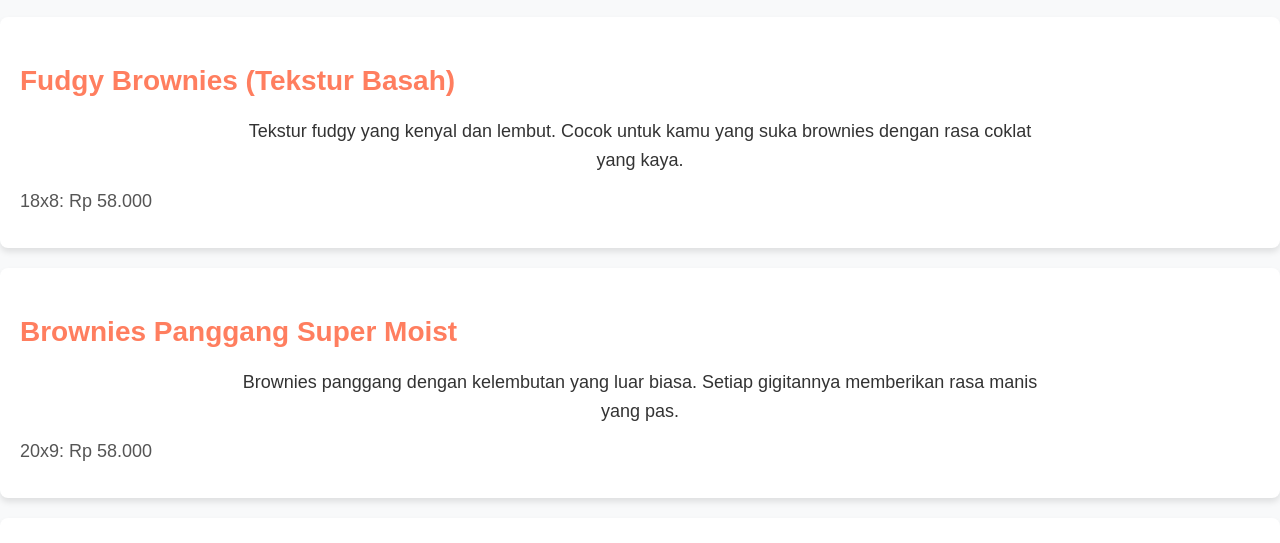
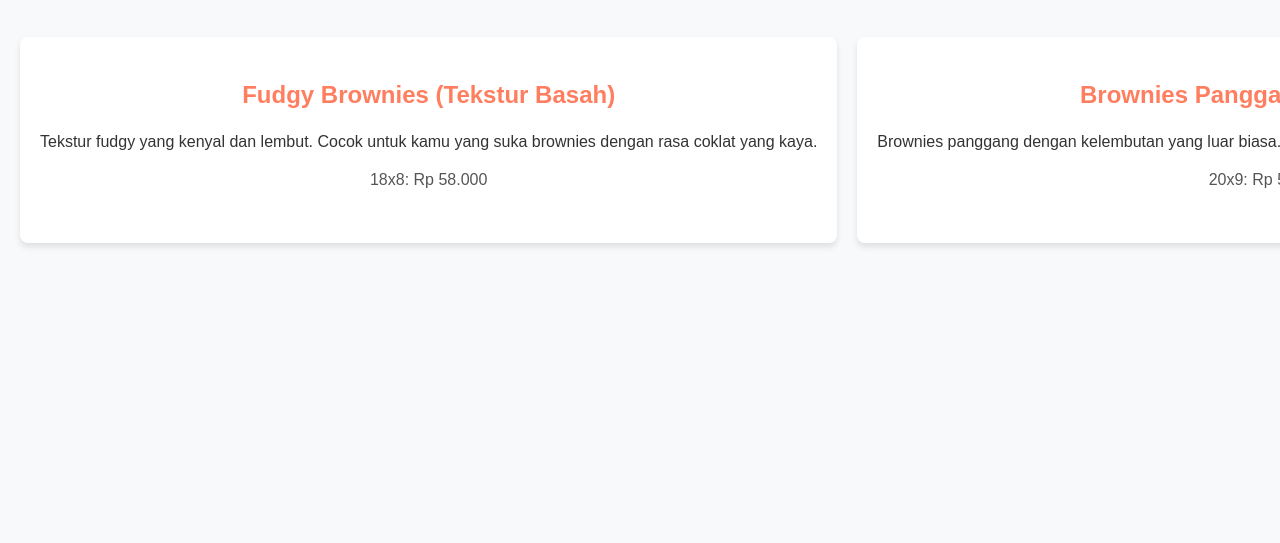
Before and after one commit to deniidermawann/tehunibakeandcake, a plain HTML site: page menu.html in a window 1280 px wide. Shown: the part 257-800 px from the top of the page. Drawn offline with Linux system fonts and the light colour scheme.

Commit message:
Update styles.css

```diff
--- a/styles.css
+++ b/styles.css
@@ -8,30 +8,11 @@ body {
 
 header {
     display: flex;
-    justify-content: center; /* Menengahkan konten di dalam header */
+    justify-content: center;
     align-items: center;
     background: linear-gradient(90deg, #ff7e5f, #feb47b);
     padding: 20px 40px;
     box-shadow: 0 4px 6px rgba(0, 0, 0, 0.1);
-}
-
-.logo {
-    display: flex;
-    align-items: center;
-    justify-content: center; /* Menengahkan logo dan nama toko */
-}
-
-.brand-logo {
-    max-width: 40px;  /* Ukuran maksimal logo */
-    height: auto;     /* Menjaga proporsi logo */
-    margin-right: 10px; /* Jarak antara logo dan teks */
-}
-
-h1 {
-    font-size: 24px;
-    color: white;
-    text-transform: uppercase;
-    margin: 0; /* Menghapus margin dari h1 untuk penyusunan yang lebih rapi */
 }
 
 .nav-links {
@@ -70,40 +51,39 @@ p {
     line-height: 1.6;
 }
 
-button {
-    display: block;
-    margin: 20px auto;
-    padding: 10px 20px;
-    font-size: 18px;
-    color: white;
-    background: #ff7e5f;
-    border: none;
-    border-radius: 5px;
-    cursor: pointer;
-    transition: 0.3s;
+/* **Scroll Menu** */
+.menu-container {
+    display: flex;
+    overflow-x: auto; /* Mengaktifkan scroll horizontal */
+    gap: 20px;
+    padding: 20px;
+    white-space: nowrap; /* Menjaga elemen tetap dalam satu baris */
+    scroll-behavior: smooth; /* Efek scroll lebih halus */
 }
 
-button:hover {
-    background: #feb47b;
+.menu-item {
+    min-width: 300px; /* Ukuran minimum agar terlihat per kartu */
+    flex-shrink: 0;
+    background-color: #fff;
+    padding: 20px;
+    border-radius: 8px;
+    box-shadow: 0 4px 6px rgba(0, 0, 0, 0.1);
+    text-align: center;
+    transition: transform 0.3s ease-in-out;
 }
 
-/* Menu Styles */
-.menu-item {
-    background-color: #fff;
-    padding: 20px;
-    margin: 20px 0;
-    border-radius: 8px;
-    box-shadow: 0 4px 6px rgba(0, 0, 0, 0.1);
+.menu-item:hover {
+    transform: scale(1.05); /* Efek zoom saat hover */
 }
 
 .menu-item h3 {
     color: #ff7e5f;
-    font-size: 28px;
+    font-size: 24px;
     margin-bottom: 10px;
 }
 
 .menu-item p {
-    font-size: 18px;
+    font-size: 16px;
     color: #333;
     margin-bottom: 10px;
 }
@@ -114,21 +94,21 @@ button:hover {
 }
 
 .menu-item ul li {
-    font-size: 18px;
+    font-size: 16px;
     color: #555;
 }
 
-/* CSS untuk menempatkan logo Instagram di tengah */
-.social-media {
-    text-align: center; /* Memastikan logo ada di tengah */
-    margin-top: 20px;
+/* Scrollbar Styling */
+.menu-container::-webkit-scrollbar {
+    height: 8px;
 }
 
-.social-media a {
-    color: #000; /* warna ikon Instagram */
-    text-decoration: none;
+.menu-container::-webkit-scrollbar-thumb {
+    background-color: #ff7e5f;
+    border-radius: 10px;
 }
 
-.social-media i {
-    font-size: 50px; /* Ukuran ikon Instagram */
+.menu-container::-webkit-scrollbar-track {
+    background-color: #ddd;
+    border-radius: 10px;
 }
```
